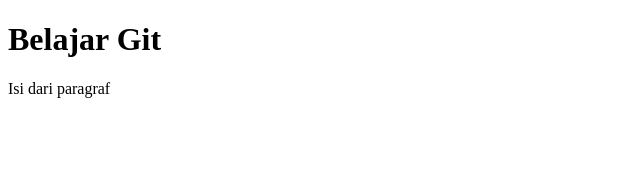
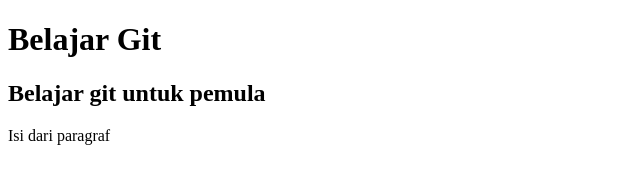
Before and after one commit to HendroPrabowo/tutorial, a plain HTML site: page index.html in a window 1280 px wide. Shown: the whole page, without its empty margins (0-640 px from the left). Drawn offline with Linux system fonts and the light colour scheme.

Commit message:
tambahan h2

```diff
--- a/index.html
+++ b/index.html
@@ -5,6 +5,7 @@
 	</head>
 	<body>
 		<h1>Belajar Git</h1>
+		<h2>Belajar git untuk pemula</h2>
 		<p>Isi dari paragraf</p>
 	</body>
 </html>
```
